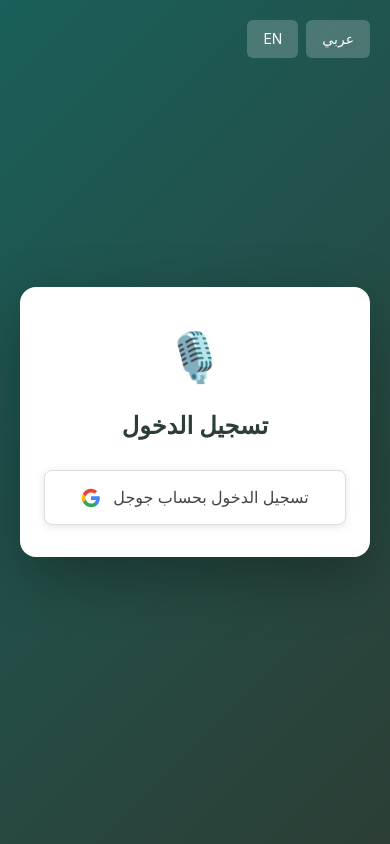
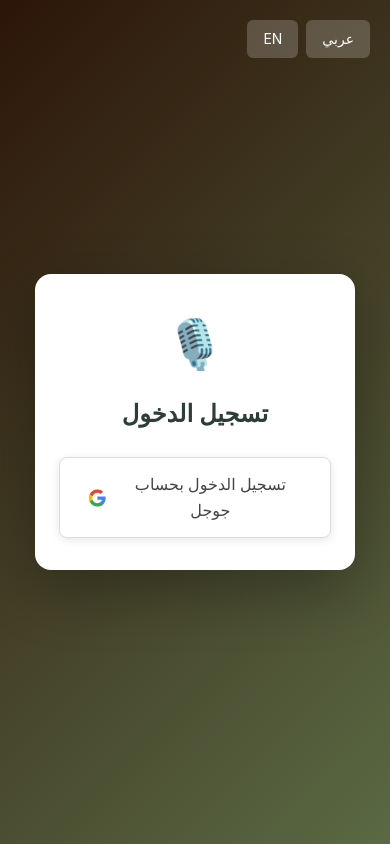
Before and after one commit to Mohamed-AH/wurud, a Node server app: template views/admin/login.ejs in a window 390 px wide. Run offline with Node 20, Linux system fonts and the light colour scheme; the template is opened without the code that fills it: values that come from a table or form of the project are taken from there, others are empty; data comes from the database, SQL or seed files in the repository; some libraries are stand-ins or nearby versions.

Commit message:
fix: login page mobile layout and restrict articleEditor from admin panel
1. Login page: Fixed mobile layout with proper centering and full-screen background
2. Auth middleware: isAdmin and isAdminAPI now check roles
   - Only 'admin' and 'editor' roles can access /admin/* routes
   - 'articleEditor' role is redirected to /article-editor instead

This prevents article editors from accessing the full admin panel
with delete, edit all fields, etc.

Co-Authored-By: Claude Opus 4.5 <noreply@anthropic.com>
Claude-Session: https://claude.ai/code/session_01De3vDFHAUbJXKDhgsNA7du

```diff
--- a/views/admin/login.ejs
+++ b/views/admin/login.ejs
@@ -10,23 +10,41 @@
   <link href="https://fonts.googleapis.com/css2?family=Noto+Naskh+Arabic:wght@400;500;600;700&display=swap" rel="stylesheet">
   <% } %>
   <style>
+    * {
+      margin: 0;
+      padding: 0;
+      box-sizing: border-box;
+    }
+
+    html, body {
+      width: 100%;
+      height: 100%;
+    }
+
     body {
-      background: linear-gradient(135deg, #1A5F5A 0%, #2C3E35 100%);
+      background: linear-gradient(135deg, #2C1508 0%, #5A6944 100%);
       min-height: 100vh;
       display: flex;
       justify-content: center;
       align-items: center;
       padding: 20px;
+      position: fixed;
+      top: 0;
+      left: 0;
+      right: 0;
+      bottom: 0;
+      overflow: auto;
     }
 
     .login-container {
       background: white;
       border-radius: 16px;
       box-shadow: 0 20px 60px rgba(0, 0, 0, 0.3);
-      padding: 48px;
-      max-width: 400px;
+      padding: 40px 32px;
+      max-width: 320px;
       width: 100%;
       text-align: center;
+      margin: auto;
     }
 
     .logo {
```
Also changed, not shown: middleware/auth.js (+14 -4 lines).
